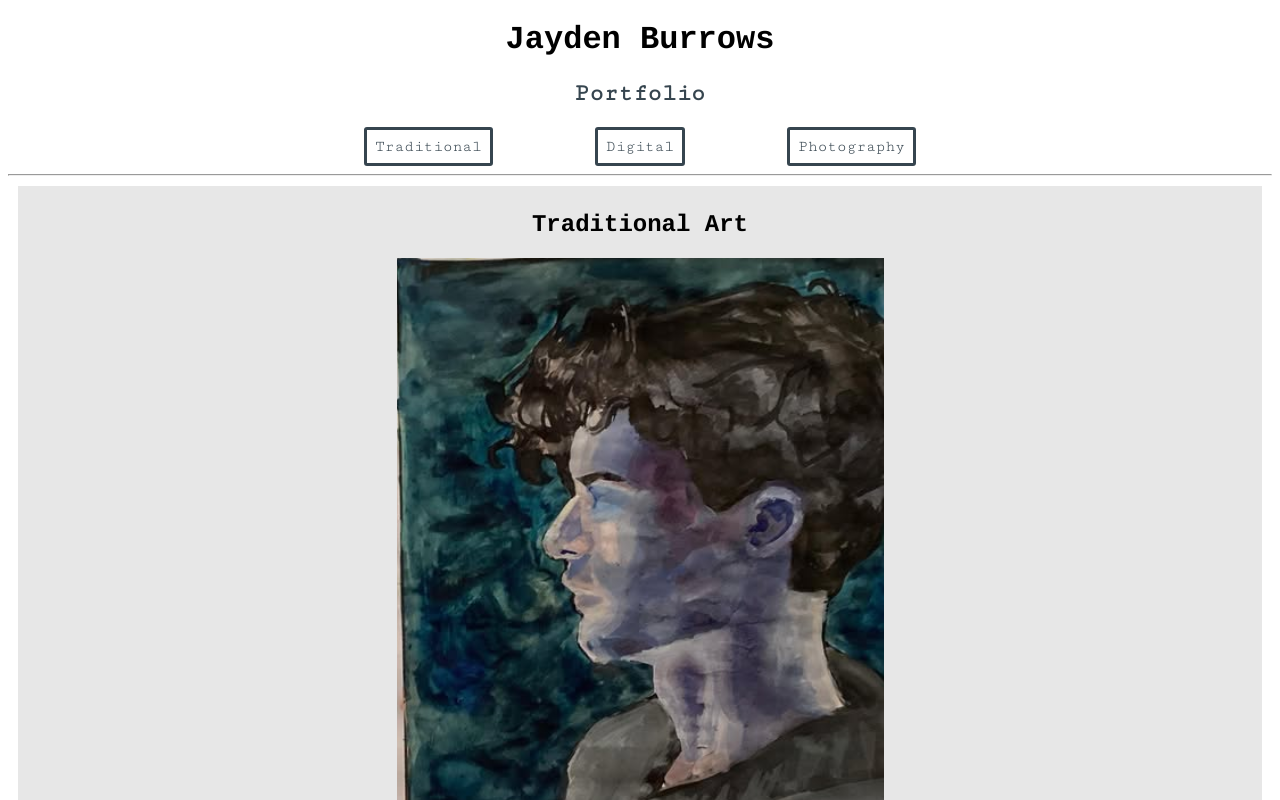
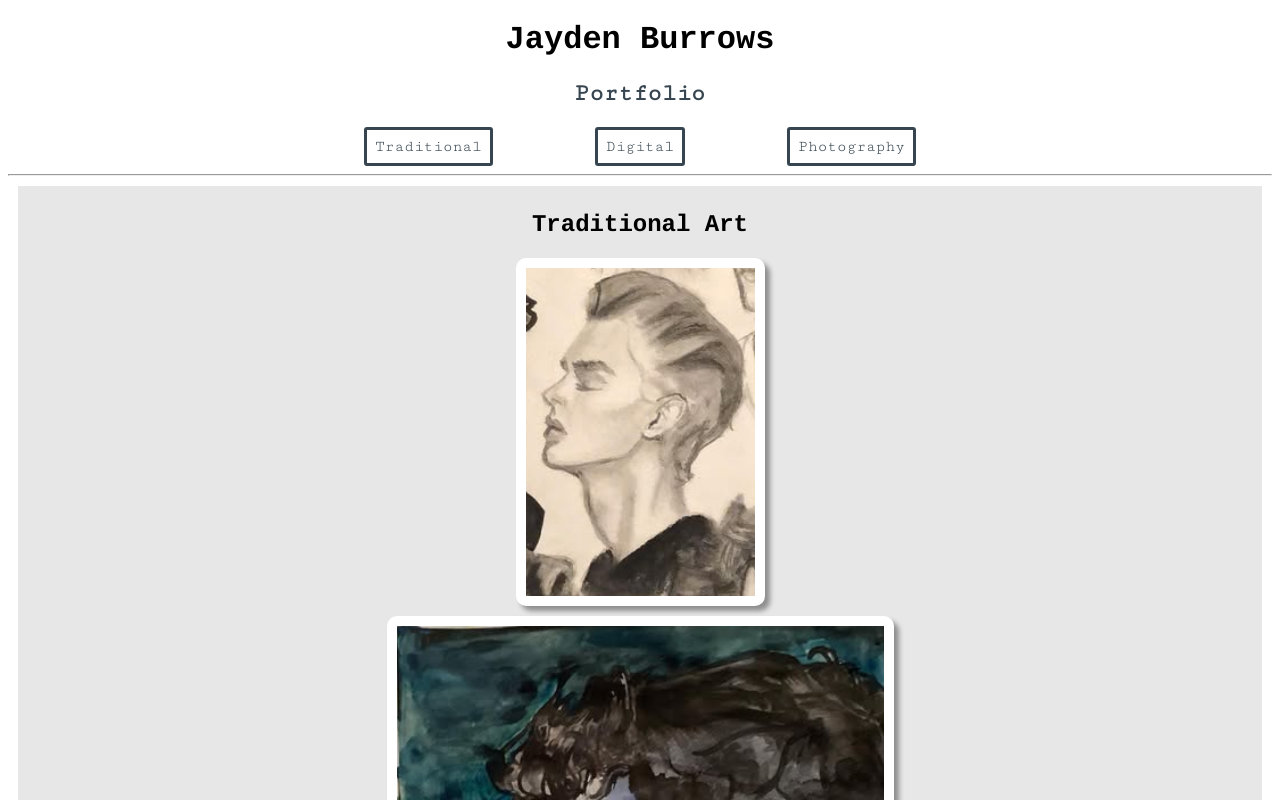
Before and after one commit to JaydenMBurrows/artPortfolio, a React (Vite) app in the folder art-Portfolio/: page / in a window 1280 px wide. Shown: the top 800 px of the page. Built offline with nearby package versions, Linux system fonts and the light colour scheme.

Commit message:
removed a test img

```diff
--- a/art-Portfolio/src/App.jsx
+++ b/art-Portfolio/src/App.jsx
@@ -24,7 +24,6 @@ function App() {
       <Header/>
       <div className="art">
         <h2 id="Traditional"> Traditional Art </h2>
-        <img src={blueWaterColorGuy}/>
         <Card url={ballerinaGuy} desc="Sketch of a man done in pencil"/>
         <Card url={blueWaterColorGuy} desc="Painting of man done in watercolor"/>
         <Card url={bellaSunlight} desc="Painting of dog done in watercolor"/>
```
